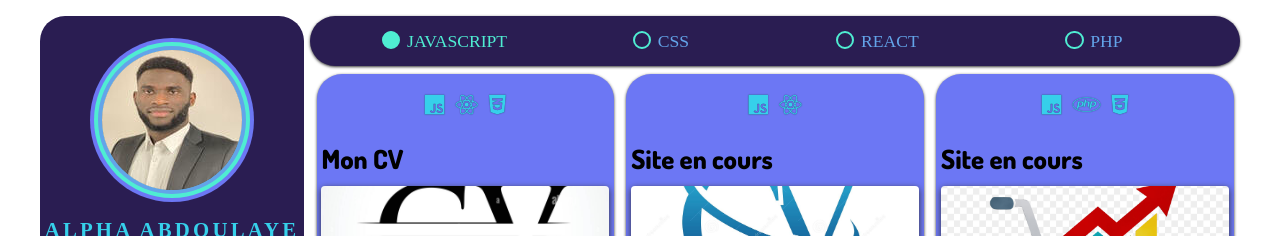
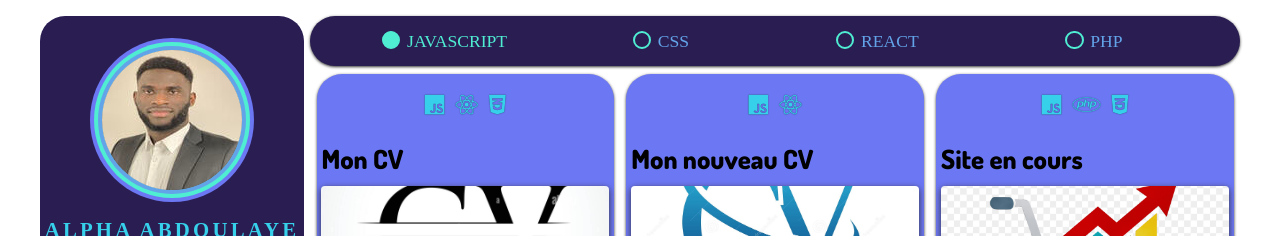
Before and after one commit to AlfaStudent/NewResume, a React (Create React App) app: page /portfolio in a window 1280 px wide. Shown: the top 236 px of the page. Built offline with nearby package versions, Linux system fonts and the light colour scheme; a web font is replaced by a local one.

Commit message:
mis a jour de la page Porfolio

```diff
--- a/src/data/portfolioData.js
+++ b/src/data/portfolioData.js
@@ -2,7 +2,7 @@ export const portfolioData = [
   {
     id: 1,
     name: 'Mon CV',
-    languages: ['javascript','css'],
+    languages: ['javascript','css','react'],
     languagesIcons: ['fab fa-js','fab fa-react','fab fa-css3-alt'],
     source: 'https://github.com/AlfaStudent/MyResumes',
     info: "En utilisant React pour la réalisation de mon CV, j'ai pu explorer les différentes fonctionnalités de ce framework populaire pour la création d'applications web. C'était une expérience enrichissante pour moi, car c'était la première fois que je travaillais avec un langage de programmation pour la réalisation d'un projet personnel. Cette aventure m'a permis de développer mes compétences en matière de codage et de mieux comprendre comment créer des applications web interactives et attrayantes pour les utilisateurs.  ",
@@ -10,7 +10,7 @@ export const portfolioData = [
   },
   {
     id: 2,
-    name: 'Site en cours',
+    name: 'Mon nouveau CV',
     languages: ['javascript','react'],
     languagesIcons: ['fab fa-js','fab fa-react'],
     source: 'https://github.com/AlfaStudent/NewResume',
```
